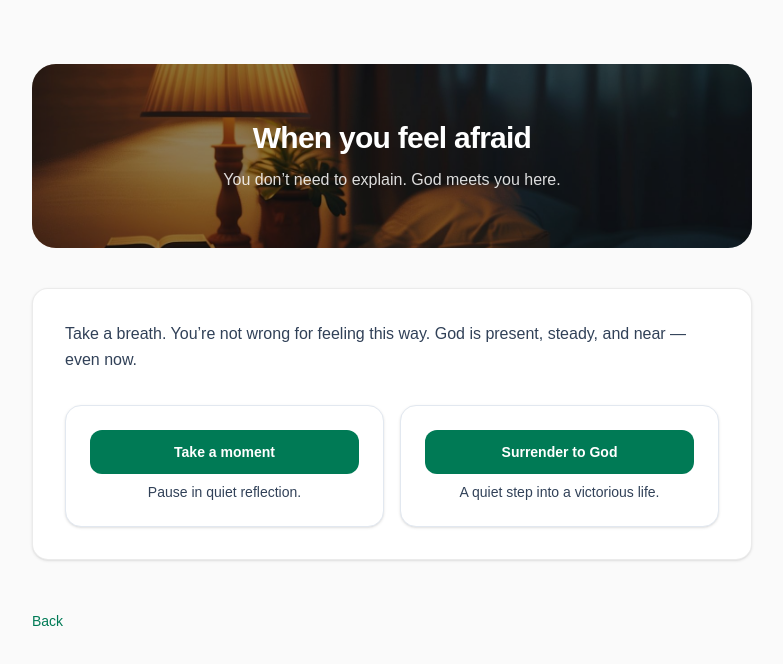
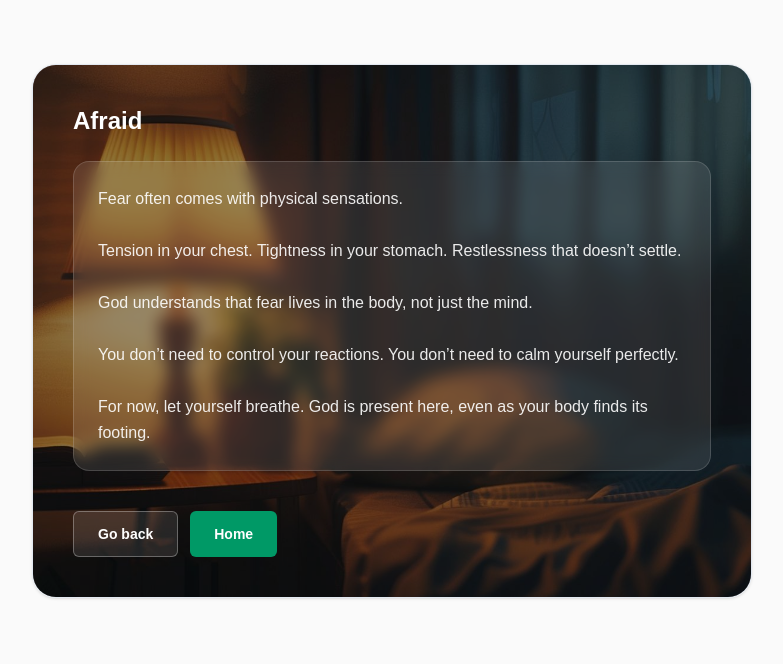
Before and after one commit to improved2025/Manna, a Next.js app: page /help/afraid in a window 1280 px wide. Shown: the top 664 px of the page, without its empty margins (248-1031 px from the left). Built offline with nearby package versions, Linux system fonts and the light colour scheme.

Commit message:
Add state background images to help feeling pages

```diff
--- a/app/help/[state]/page.tsx
+++ b/app/help/[state]/page.tsx
@@ -1,101 +1,92 @@
 import Link from "next/link";
+import { EMOTIONAL_STATES } from "@/content/emotional-states";
 
-const STATE_IMAGES: Record<string, string> = {
-  discouraged: "/images/help/states/discouraged.jpg",
-  lonely: "/images/help/states/lonely.jpg",
-  angry: "/images/help/states/angry.jpg",
-  afraid: "/images/help/states/afraid.jpg",
-  hurting: "/images/help/states/hurting.jpg",
-  stuck: "/images/help/states/stuck.jpg",
-  exhausted: "/images/help/states/exhausted.jpg",
-};
+function toLabel(slug: string) {
+  return slug.charAt(0).toUpperCase() + slug.slice(1);
+}
 
-const STATE_TITLES: Record<string, string> = {
-  discouraged: "When you feel discouraged",
-  lonely: "When you feel lonely",
-  angry: "When you feel angry",
-  afraid: "When you feel afraid",
-  hurting: "When you are hurting",
-  stuck: "When you feel stuck",
-  exhausted: "When you are exhausted",
-};
-
-export default function HelpStatePage({
+export default async function EmotionalStatePage({
   params,
 }: {
-  params: { state: string };
+  params: any;
 }) {
-  const state = params.state?.toLowerCase();
-  const image =
-    STATE_IMAGES[state] || "/images/help/states/discouraged.jpg";
-  const title =
-    STATE_TITLES[state] || "When you need support";
+  const resolvedParams = await Promise.resolve(params);
+  const raw = String(resolvedParams?.state ?? "");
+  const slug = raw.toLowerCase().trim();
+
+  const messages = EMOTIONAL_STATES[slug as keyof typeof EMOTIONAL_STATES];
+
+  // Background image path (your saved structure)
+  const bgImage = `/images/help/states/${slug}.jpg`;
+
+  if (!messages || messages.length === 0) {
+    return (
+      <main className="mx-auto max-w-3xl px-6 py-16">
+        <h1 className="text-2xl font-semibold text-slate-900">Not found</h1>
+        <p className="mt-3 text-slate-600">
+          That page does not exist. Choose a feeling from the list.
+        </p>
+
+        <div className="mt-10 flex flex-col gap-3 sm:flex-row">
+          <Link
+            href="/help"
+            className="inline-flex items-center justify-center rounded-md border border-slate-300 bg-white px-6 py-3 text-sm font-semibold text-slate-800 hover:bg-slate-50"
+          >
+            Go back
+          </Link>
+
+          <Link
+            href="/landing"
+            className="inline-flex items-center justify-center rounded-md bg-emerald-600 px-6 py-3 text-sm font-semibold text-white hover:bg-emerald-700"
+          >
+            Home
+          </Link>
+        </div>
+      </main>
+    );
+  }
+
+  const index = Math.floor(Math.random() * messages.length);
+  const message = messages[index];
 
   return (
-    <main className="mx-auto max-w-3xl px-6 py-16 animate-page-in">
-      {/* Hero image */}
-      <div className="relative mb-10 overflow-hidden rounded-3xl motion-soft">
+    <main className="mx-auto max-w-3xl px-6 py-16">
+      {/* Background image (not plain) */}
+      <div className="relative overflow-hidden rounded-3xl border border-slate-200 shadow-sm motion-soft">
         <div
           className="absolute inset-0 bg-cover bg-center"
-          style={{ backgroundImage: `url(${image})` }}
+          style={{ backgroundImage: `url(${bgImage})` }}
         />
         <div className="absolute inset-0 bg-black/45" />
 
-        <div className="relative z-10 px-6 py-14 text-center">
-          <h1 className="text-3xl font-semibold tracking-tight text-white">
-            {title}
+        {/* Content */}
+        <div className="relative z-10 p-8 sm:p-10">
+          <h1 className="text-2xl font-semibold text-white">
+            {toLabel(slug)}
           </h1>
-          <p className="mt-3 text-base text-white/85">
-            You don’t need to explain. God meets you here.
-          </p>
-        </div>
-      </div>
 
-      {/* Content */}
-      <section className="rounded-2xl border border-slate-200 bg-white p-8 shadow-sm motion-soft">
-        <p className="mb-8 text-base leading-relaxed text-slate-700">
-          Take a breath. You’re not wrong for feeling this way. God is present,
-          steady, and near — even now.
-        </p>
-
-        {/* Primary actions */}
-        <div className="grid gap-4 sm:grid-cols-2">
-          {/* Take a moment */}
-          <div className="rounded-2xl border border-slate-200 bg-white p-6 text-center shadow-sm">
-            <Link
-              href="/meditation"
-              className="inline-flex w-full items-center justify-center rounded-xl bg-emerald-700 px-6 py-3 text-sm font-semibold text-white transition-all duration-200 hover:bg-emerald-800 hover:-translate-y-[1px]"
-            >
-              Take a moment
-            </Link>
-            <p className="mt-2 text-sm text-slate-700">
-              Pause in quiet reflection.
+          <div className="mt-6 rounded-2xl border border-white/15 bg-white/10 p-6 backdrop-blur-sm">
+            <p className="whitespace-pre-line text-white/90 leading-relaxed">
+              {message.text}
             </p>
           </div>
 
-          {/* Surrender */}
-          <div className="rounded-2xl border border-slate-200 bg-white p-6 text-center shadow-sm">
+          <div className="mt-10 flex flex-col gap-3 sm:flex-row">
             <Link
-              href="/surrender"
-              className="inline-flex w-full items-center justify-center rounded-xl bg-emerald-700 px-6 py-3 text-sm font-semibold text-white transition-all duration-200 hover:bg-emerald-800 hover:-translate-y-[1px]"
+              href="/help"
+              className="inline-flex items-center justify-center rounded-md border border-white/30 bg-white/10 px-6 py-3 text-sm font-semibold text-white hover:bg-white/15"
             >
-              Surrender to God
+              Go back
             </Link>
-            <p className="mt-2 text-sm text-slate-700">
-              A quiet step into a victorious life.
-            </p>
+
+            <Link
+              href="/landing"
+              className="inline-flex items-center justify-center rounded-md bg-emerald-600 px-6 py-3 text-sm font-semibold text-white hover:bg-emerald-700"
+            >
+              Home
+            </Link>
           </div>
         </div>
-      </section>
-
-      {/* Back */}
-      <div className="mt-12">
-        <Link
-          href="/help"
-          className="text-sm font-medium text-emerald-700 transition-colors hover:text-emerald-800"
-        >
-          Back
-        </Link>
       </div>
     </main>
   );
```
